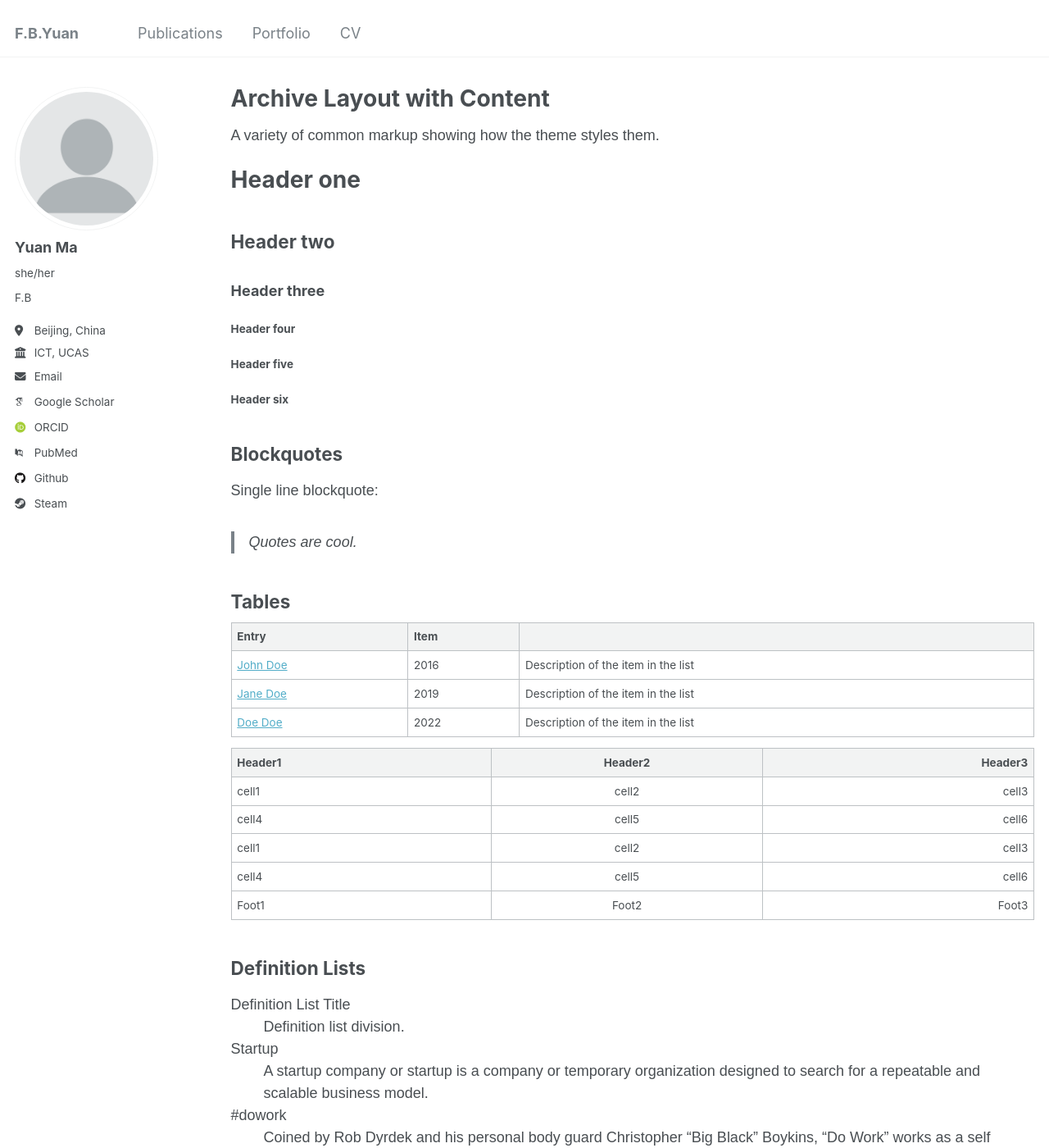
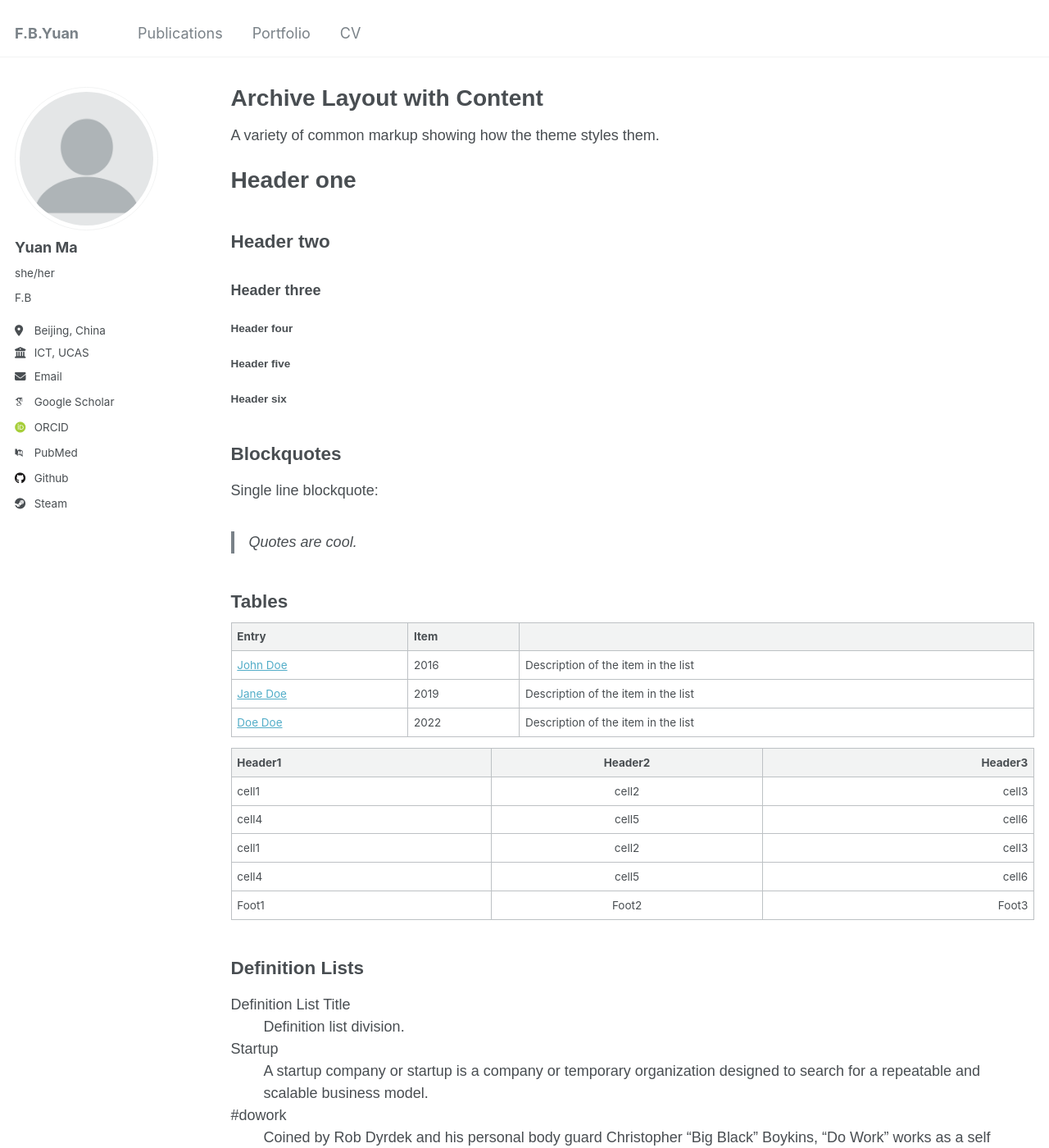
Before and after one commit to FByyyyuan/FByyyyuan.github.io, a Jekyll site: the page built from _pages/archive-layout-with-content.md, in a window 1280 px wide and 1400 px high. Shown: the whole window at 82% size. Built offline with Jekyll 4.4.1, drawn with Linux system fonts in a browser that asks for light colours; some web fonts are replaced.

Commit message:
Update _base.scss

```diff
--- a/_sass/_base.scss
+++ b/_sass/_base.scss
@@ -12,7 +12,7 @@ body {
   padding: $masthead-height 0 0;
   padding-bottom: 9em;
   color: $text-color;
-  font-family: "Pompiere", sans-serif;
+  font-family: "Federo", sans-serif;
   line-height: 1.5;
 
   &.overflow--hidden {
@@ -24,7 +24,7 @@ body {
 h1, h2, h3, h4, h5, h6 {
   margin: 2em 0 0.5em;
   line-height: 1.2;
-  font-family: $header-font-family;
+  font-family: "Federo", sans-serif;
   font-weight: bold;
 }
 
@@ -125,7 +125,7 @@ a {
 /* code */
 
 tt, code, kbd, samp, pre {
-  font-family: $monospace;
+  font-family: "Federo", sans-serif;
 }
 
 pre {
@@ -237,7 +237,7 @@ figure {
 figcaption {
   margin-bottom: 0.5em;
   color: mix(#fff, $text-color, 25%);
-  font-family: $caption-font-family;
+  font-family: "Federo", sans-serif;
   font-size: $type-size-6;
 
   a {
```
